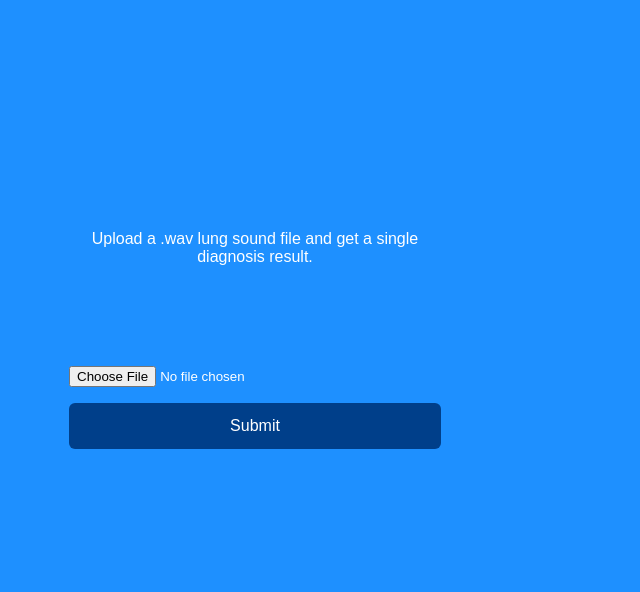
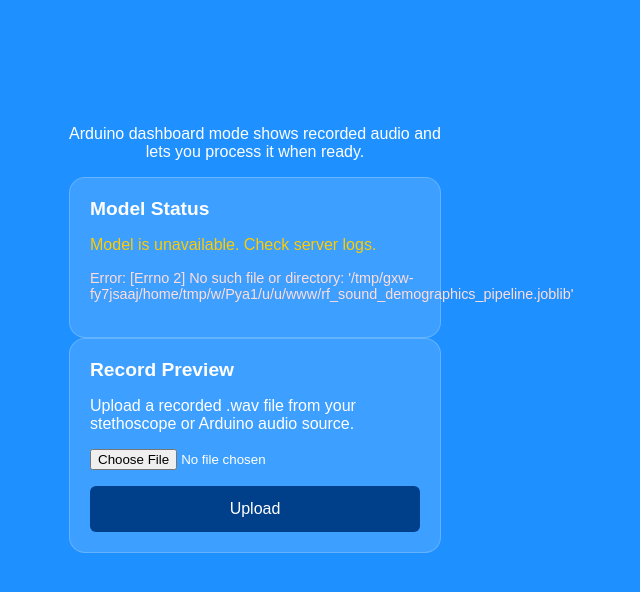
Before and after one commit to SaviGarg1/Stethoscope, a Flask app: page / in a window 1280 px wide. Shown: the part 69-661 px from the top of the page, without its empty margins (385-1025 px from the left). Run offline with Flask 3, Linux system fonts and the light colour scheme; parts of the project's set-up code (start-up, migrations or seed data) failed here and were passed over.

Commit message:
fixing model predictions1

```diff
--- a/app.py
+++ b/app.py
@@ -7,7 +7,7 @@ import numpy as np
 import pandas as pd
 import wave
 import os
-from flask import Flask, render_template, request
+from flask import Flask, render_template, request, url_for
 from werkzeug.utils import secure_filename
 import model_utils
 
@@ -26,16 +26,26 @@ app.config["MAX_CONTENT_LENGTH"] = int(os.environ.get("MAX_CONTENT_LENGTH", 16 *
 app.secret_key = os.environ.get("SECRET_KEY", "replace-with-a-secure-key")
 
 # load model (path can be overridden via MODEL_PATH env var)
-model = joblib.load(MODEL_PATH)
+model = None
+model_ready = False
+model_load_error = None
+numeric_cols = []
+cat_cols = []
+model_class_labels = []
+model_expected_feature_count = 0
+model_expected_preview = []
 
-# infer pipeline expected columns
 try:
+    model = joblib.load(MODEL_PATH)
     preproc = model.named_steps["preproc"]
     numeric_cols = preproc.transformers[0][2]
     cat_cols = preproc.transformers[1][2]
-except Exception:
-    numeric_cols = []
-    cat_cols = []
+    model_ready = True
+    model_class_labels = model.named_steps["rf"].classes_.tolist()
+    model_expected_feature_count = len(numeric_cols) + len(cat_cols)
+    model_expected_preview = numeric_cols[:6] + cat_cols
+except Exception as exc:
+    model_load_error = str(exc)
 
 
 def allowed_file(filename):
@@ -118,48 +128,65 @@ def validate_wav(path, min_duration=0.5, min_size=200):
 def home():
     result = None
     error = None
+    audio_filename = None
+    audio_url = None
 
     if request.method == "POST":
-        if "audio_file" not in request.files:
-            error = "No audio file part in the request."
-        else:
-            file = request.files["audio_file"]
-            if file.filename == "":
-                error = "Please select a .wav file to upload."
-            elif not allowed_file(file.filename):
-                error = "Only .wav files are allowed."
-            else:
-                filename = secure_filename(file.filename)
-                save_path = UPLOAD_FOLDER / filename
-                file.save(save_path)
+        try:
+            if "audio_file" in request.files and request.files["audio_file"].filename != "":
+                file = request.files["audio_file"]
+                if not allowed_file(file.filename):
+                    error = "Only .wav files are allowed."
+                else:
+                    filename = secure_filename(file.filename)
+                    save_path = UPLOAD_FOLDER / filename
+                    file.save(save_path)
 
-                try:
-                    # quick sanity check: avoid processing empty or corrupt uploads
                     valid, msg = validate_wav(save_path)
                     if not valid:
                         error = msg or "Uploaded file failed validation."
-                        features = None
+                        save_path.unlink(missing_ok=True)
                     else:
-                        features = extract_features_from_audio(str(save_path))
+                        audio_filename = filename
+                        audio_url = url_for("static", filename=f"uploads/{audio_filename}")
 
-                    if features is None:
-                        error = error or "Unable to process the uploaded audio file."
+            elif request.form.get("process_file"):
+                if not model_ready:
+                    error = "The model is not available right now. Please try again later."
+                else:
+                    audio_filename = secure_filename(request.form.get("process_file"))
+                    save_path = UPLOAD_FOLDER / audio_filename
+                    if not save_path.exists():
+                        error = "The selected recording could not be found. Please upload again."
                     else:
-                        # prepare DataFrame matching pipeline expectations
-                        df = model_utils.prepare_input(features, numeric_cols, cat_cols)
-                        prediction = model.predict(df)[0]
-                        result = prediction
-                except Exception as exc:
-                    app.logger.exception('Prediction error')
-                    # concise message to user, full traceback is logged
-                    error = f"Failed to generate prediction: {str(exc)}"
-                finally:
-                    try:
-                        save_path.unlink(missing_ok=True)
-                    except Exception:
-                        pass
+                        audio_url = url_for("static", filename=f"uploads/{audio_filename}")
+                        valid, msg = validate_wav(save_path)
+                        if not valid:
+                            error = msg or "Uploaded file failed validation."
+                        else:
+                            features = extract_features_from_audio(str(save_path))
+                            if features is None:
+                                error = "Unable to process the uploaded audio file."
+                            else:
+                                df = model_utils.prepare_input(features, numeric_cols, cat_cols)
+                                prediction = model.predict(df)[0]
+                                result = prediction
+        except Exception as exc:
+            app.logger.exception('Unexpected error in upload/process workflow')
+            error = "An unexpected server error occurred. Please try again with a valid WAV recording."
 
-    return render_template("index.html", result=result, error=error)
+    return render_template(
+        "index.html",
+        result=result,
+        error=error,
+        audio_url=audio_url,
+        audio_filename=audio_filename,
+        model_ready=model_ready,
+        model_load_error=model_load_error,
+        model_expected_feature_count=model_expected_feature_count,
+        model_expected_preview=model_expected_preview,
+        model_class_labels=model_class_labels,
+    )
 
 
 if __name__ == "__main__":
--- a/templates/index.html
+++ b/templates/index.html
@@ -45,14 +45,40 @@
             font-size: 1.6rem;
         }
 
+        .dashboard {
+            margin-top: 100px;
+            display: grid;
+            gap: 24px;
+            width: 100%;
+        }
+
+        .card {
+            background: rgba(255, 255, 255, 0.14);
+            border: 1px solid rgba(255, 255, 255, 0.2);
+            border-radius: 16px;
+            padding: 20px;
+            text-align: left;
+        }
+
+        .card h2 {
+            margin-top: 0;
+            font-size: 1.2rem;
+        }
+
         form {
-            margin-top: 100px;
             display: grid;
             gap: 16px;
         }
 
         input[type="file"] {
             color: #fff;
+        }
+
+        audio {
+            width: 100%;
+            margin-top: 12px;
+            border-radius: 8px;
+            background: rgba(255, 255, 255, 0.08);
         }
 
         button {
@@ -86,15 +112,47 @@
         <h1>Arduino Based Respirator Stethoscope</h1>
     </header>
     <main>
-        <p>Upload a .wav lung sound file and get a single diagnosis result.</p>
+        <p>Arduino dashboard mode shows recorded audio and lets you process it when ready.</p>
 
-        <form method="post" enctype="multipart/form-data">
-            <input type="file" name="audio_file" accept=".wav" required>
-            <button type="submit">Submit</button>
-        </form>
+        <section class="card">
+            <h2>Model Status</h2>
+            {% if model_ready %}
+                <p>The classifier is loaded and ready.</p>
+                <p>Expected features: <strong>{{ model_expected_feature_count }}</strong></p>
+                <p>Sample input preview: <strong>{{ model_expected_preview | join(', ') }}</strong></p>
+                {% if model_class_labels %}
+                    <p>Possible labels: <strong>{{ model_class_labels | join(', ') }}</strong></p>
+                {% endif %}
+            {% else %}
+                <p style="color: #ffcc00;">Model is unavailable. Check server logs.</p>
+                {% if model_load_error %}
+                    <p style="font-size:0.9rem; color:#ffdddd;">Error: {{ model_load_error }}</p>
+                {% endif %}
+            {% endif %}
+        </section>
+
+        <section class="card">
+            <h2>Record Preview</h2>
+            <p>Upload a recorded .wav file from your stethoscope or Arduino audio source.</p>
+            <form method="post" enctype="multipart/form-data">
+                <input type="file" name="audio_file" accept=".wav" required>
+                <button type="submit">Upload</button>
+            </form>
+        </section>
+
+        {% if audio_url %}
+            <section class="card">
+                <h2>Recorded Audio</h2>
+                <audio controls src="{{ audio_url }}"></audio>
+                <form method="post">
+                    <input type="hidden" name="process_file" value="{{ audio_filename }}">
+                    <button type="submit">Process</button>
+                </form>
+            </section>
+        {% endif %}
 
         {% if result %}
-            <div class="result">Prediction: <strong>{{ result }}</strong></div>
+            <div class="result">Diagnosis: <strong>{{ result }}</strong></div>
         {% endif %}
 
         {% if error %}
```
